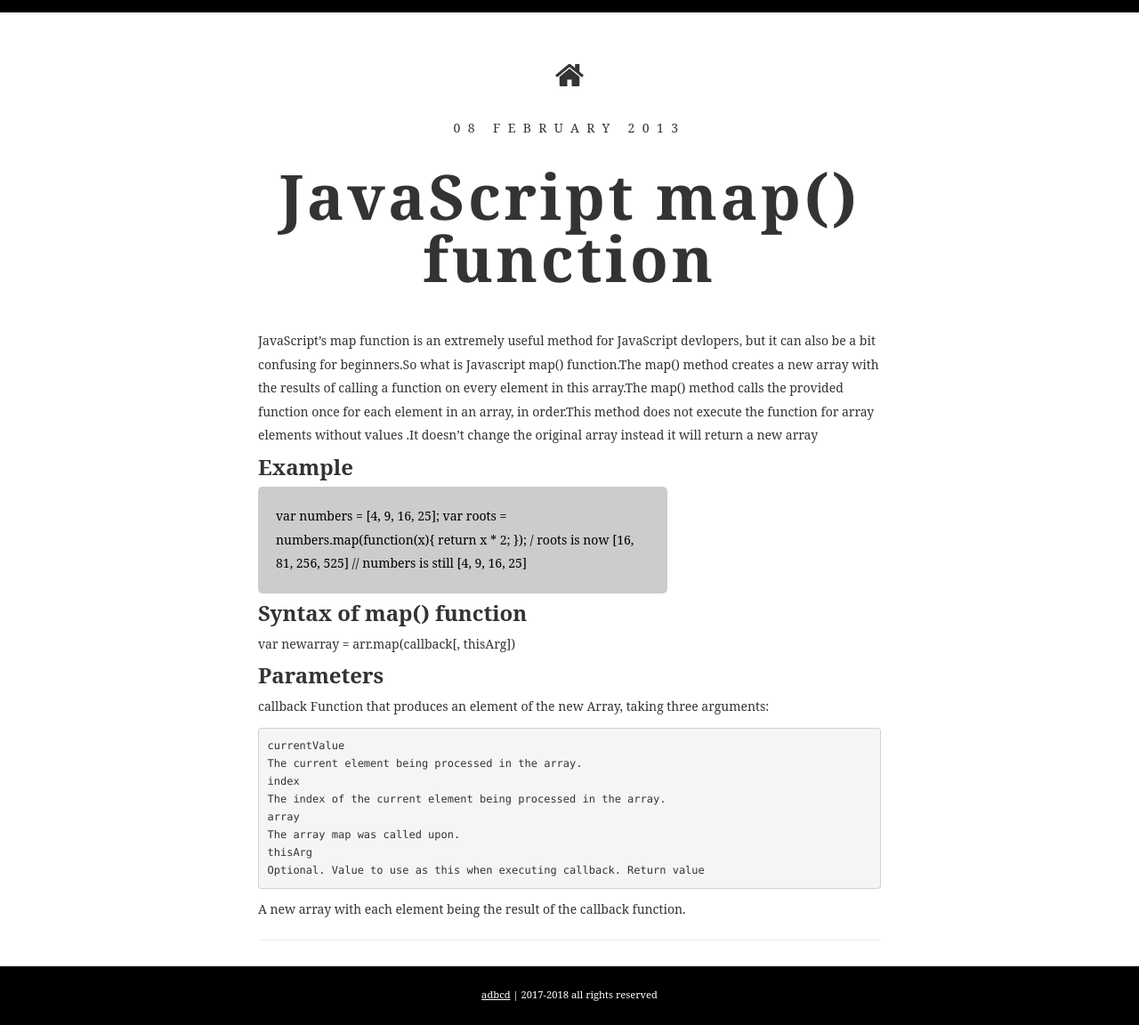
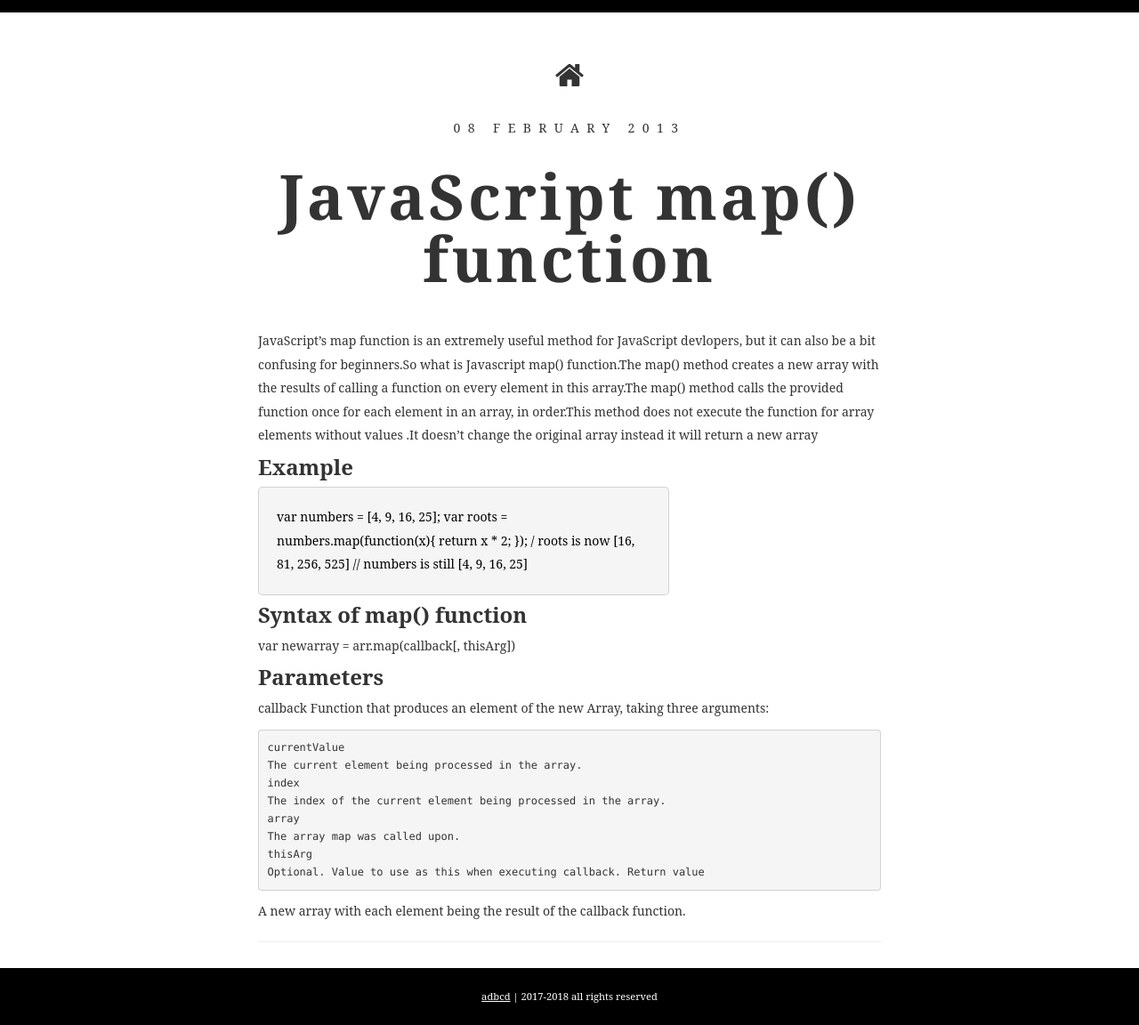
Before and after one commit to Vijayanpp/Scriptworlds, a Jekyll site: the page built from _posts/2013-02-08-firstpost.md, in a window 1280 px wide. Shown: the whole page at 89% size. Built offline with Jekyll 4.4.1, drawn with Linux system fonts in a browser that asks for light colours; some web fonts are replaced.

Commit message:
commiting changes

```diff
--- a/_layouts/default.html
+++ b/_layouts/default.html
@@ -30,11 +30,12 @@
 		<style>
         .code
         {
-        	background: #ccc;
+        	background: #f5f5f5;;
         	color:#000;
         	padding:20px;
         	width:60%;
         	border-radius:5px;
+        	border:1px solid rgba(0,0,0,0.15);
         }
 
 		</style>
--- a/css/sass/custom/_style.scss
+++ b/css/sass/custom/_style.scss
@@ -24,7 +24,7 @@
 }
 
 main.container, main.content > .container{
-    width:50em;
+   /* width:50em;*/
 }
 
 // 1. a Font
@@ -72,6 +72,7 @@
 article.post
 {
     min-height:100vh!important;
+    padding:15px;
 
 }
 .content h1{
@@ -176,9 +177,9 @@
     h2{
         font-family: Georgia, 'Times New Roman', Times, serif;
         @extend .center-txt;
-        font-size: 5em;
-        padding: 1.5em 0 0.5em;
-        letter-spacing: 0.05em;
+            font-size: 3em;
+    padding: 2.5em 0 0.5em;
+    letter-spacing: 0.05em;
     }
 
     section{
```
Also changed, not shown: _posts/2013-02-08-firstpost.md (line endings or trailing spaces).
